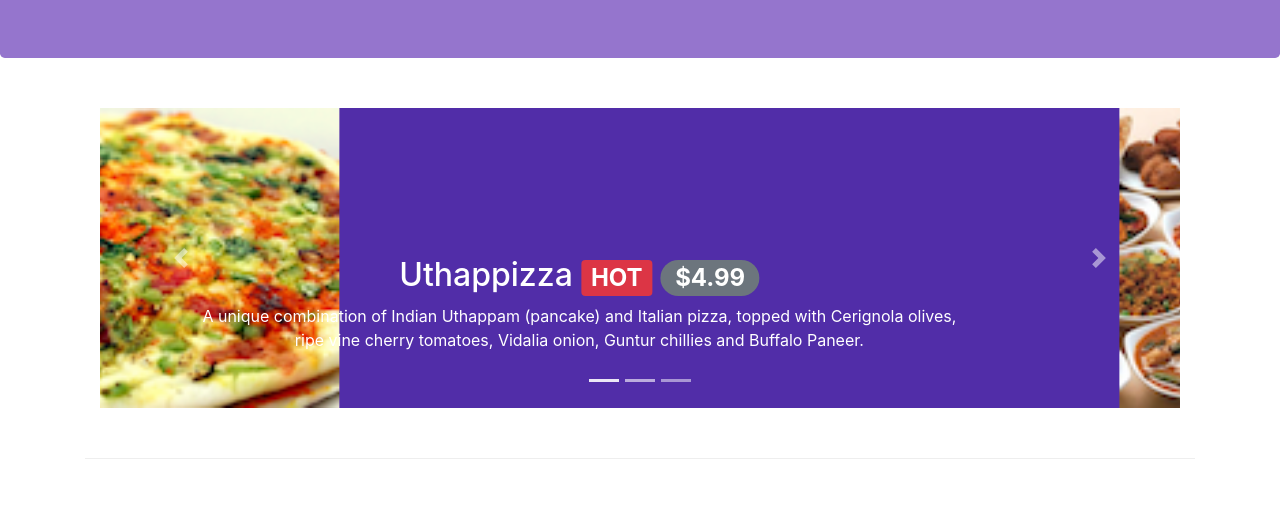
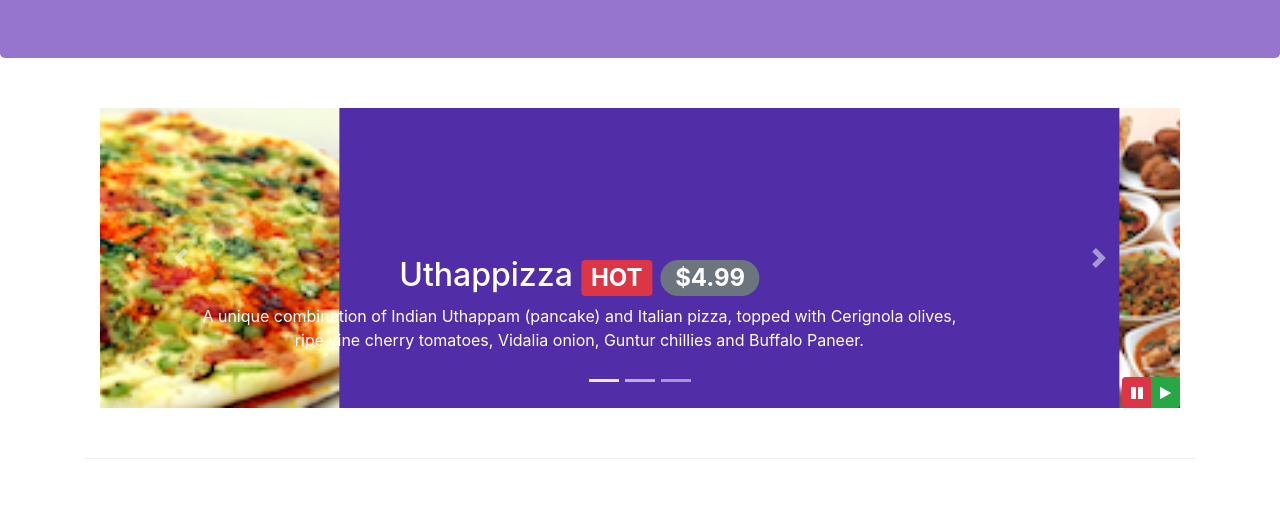
Before and after one commit to UmarAhmed29/Restaurant-website-frontend-Bootstrap, a website: page index.html in a window 1280 px wide. Shown: the part 276-800 px from the top of the page. Drawn offline with nearby package versions, Linux system fonts and the light colour scheme.

Commit message:
Bootstrap JQuery

```diff
--- a/css/styles.css
+++ b/css/styles.css
@@ -59,3 +59,9 @@ body {
     left: 0;
     min-height: 300px;
 }
+
+#carouselButton {
+    right: 0px;
+    position: absolute;
+    bottom: 0px;
+}
--- a/index.html
+++ b/index.html
@@ -232,7 +232,16 @@
                     <a class="carousel-control-next" href="#mycarousel" role="button" data-slide="next">
                         <span class="carousel-control-next-icon"></span>
                     </a>
+                    <div class="btn-group" id="carouselButton">
+                        <button class="btn btn-danger btn-sm" id="carousel-pause">
+                            <span class="fa fa-pause"></span>
+                        </button>
+                        <button class="btn btn-success btn-sm" id="carousel-play">
+                            <span class="fa fa-play"></span>
+                        </button>
+                    </div>
                 </div>
+                <!-- Carousel Code End -->
             </div>
         </div>
 
@@ -410,6 +419,22 @@
         });
     </script>     -->
 
+    <!-- Carousel Pause/Play Code -->
+    <script>
+        $(document).ready(function(){
+            $('#mycarousel').carousel({ interval: 2000 });
+
+            // function to be executed when the pause button is clicked
+            $('#carousel-pause').click(function() {
+                $('#mycarousel').carousel('pause');
+            });
+
+            // function to be executed when the play button is clicked
+            $('#carousel-play').click(function () {
+                $('#mycarousel').carousel('cycle');
+            });
+        });
+    </script>
 </body>
 
 </html>
```
